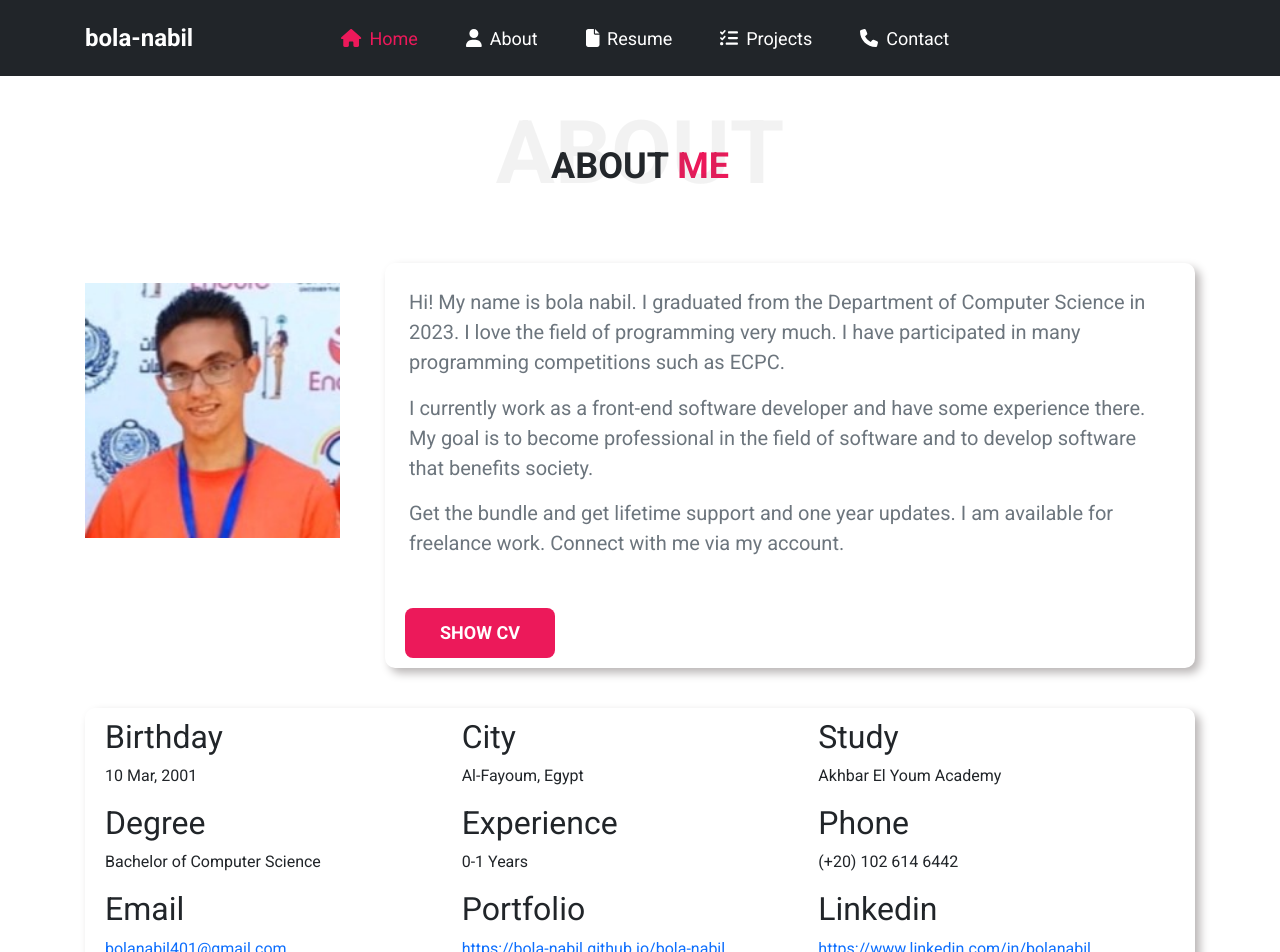
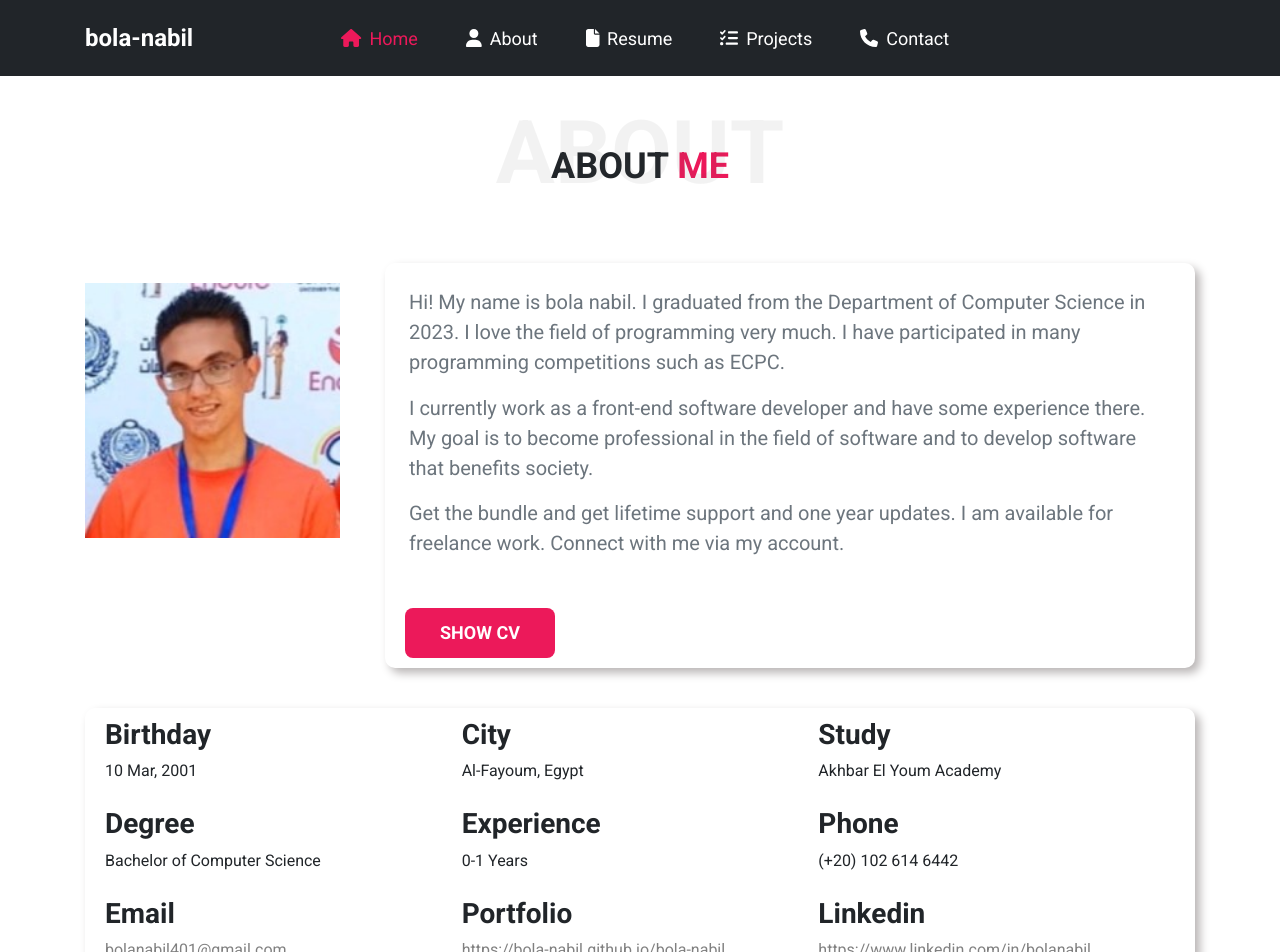
Before and after one commit to bola-nabil/bola-nabil, a React (Create React App) app: page /about in a window 1280 px wide. Shown: the top 952 px of the page. Built offline with nearby package versions, Linux system fonts and the light colour scheme.

Commit message:
improve code

```diff
--- a/src/components/AboutMe/AboutMe.jsx
+++ b/src/components/AboutMe/AboutMe.jsx
@@ -1,19 +1,19 @@
 import React from 'react';
 import { Link } from 'react-router-dom';
+import "./AboutMe.css";
 
 const AboutMe = ({title, content, linkPath}) => {
-  console.log("link", linkPath)
   return (
     <div>
        {
           linkPath === undefined ? (
-           <div>
-                <h2>{title}</h2>
-                <p>{content}</p>
+           <div className='pb-2'>
+                <h2 className='fs-3 fw-bold'>{title}</h2>
+                <p className=''>{content}</p>
             </div>
           ): (
-            <div>
-                <h2>{title}</h2>
+            <div className='pb-3'>
+                <h2 className='fs-3 fw-bold'>{title}</h2>
                 <Link to={linkPath} target='_blank'>
                   {content}
                 </Link>
--- a/src/pages/About/About.jsx
+++ b/src/pages/About/About.jsx
@@ -8,8 +8,6 @@ import "./about.css";
 
 const About = () => {
   const {content: data} = useData();
-
-  console.log("data", data);
 
   return (
     <>
--- a/src/pages/Home/Home.jsx
+++ b/src/pages/Home/Home.jsx
@@ -18,7 +18,7 @@ const socialIcons = {
 };
 
 const Home = () => {
-  const content = useData();
+  const {content: data} = useData();
   return (
     <div className="home-page position-relative vh-100">
       <div className="overlay position-absolute left-0 top-0 w-100 h-100"></div>
@@ -28,16 +28,16 @@ const Home = () => {
         </div>
         <div className="about-section">
           <div className="home-title">
-            <h2>{content?.name}</h2>
+            <h2>{data?.name}</h2>
             <span>I'm a </span>
-            <span className="second">{content?.jobTitle}</span>
+            <span className="second">{data?.jobTitle}</span>
             <p>
-              I'm a Frontend Developer. {content?.experience} of experience.
+              I'm a Frontend Developer. {data?.["experience-years"]} of experience.
               Experienced with all dynamic web projects.
             </p>
             <div className="h-links d-flex">
               {
-                content?.social.map((link) => (
+                data?.social.map((link) => (
                   <div key={link.id}>
                       <HomeLink to={link.website} icon={socialIcons[link.icon]}/>
                   </div>
--- a/src/pages/Resume/Resume.jsx
+++ b/src/pages/Resume/Resume.jsx
@@ -11,11 +11,9 @@ import useData from "../../hooks/useData";
 import "./resume.css";
 
 const Resume = () => {
-  const data = useData();
+  const {content: data} = useData();
 
   const certificates = data?.certifcates || [];
-
-  console.log(certificates)
 
   const [currentIndex, setCurrentIndex] = useState(0);
   const itemsPerPage = 3;
@@ -42,18 +40,18 @@ const Resume = () => {
       <div className="container">
         <PageTitle title="Resume" first="MY " second="Resume" />
         <div className="resume-section">
-          <Experience
-            title="Education"
-            year="2019-09-20"
-            company="Ahkbar El Youm Academy"
-            description="Bachelor of Computer Science"
-          />
-          <Experience
-            title="Experience"
-            year="2023-10-01"
-            company="Upwork"
-            description="Frontend Developer"
-          />
+
+          {
+            data?.experience.map((experience) => (
+              <Experience
+                key={experience.id}
+                title={experience.title}
+                year={experience.year}
+                company={experience.company}
+                description={experience.description}
+                />
+            ) )
+          }
 
           <div className="resume-box">
             <div className="resume-title position-relative">
```
